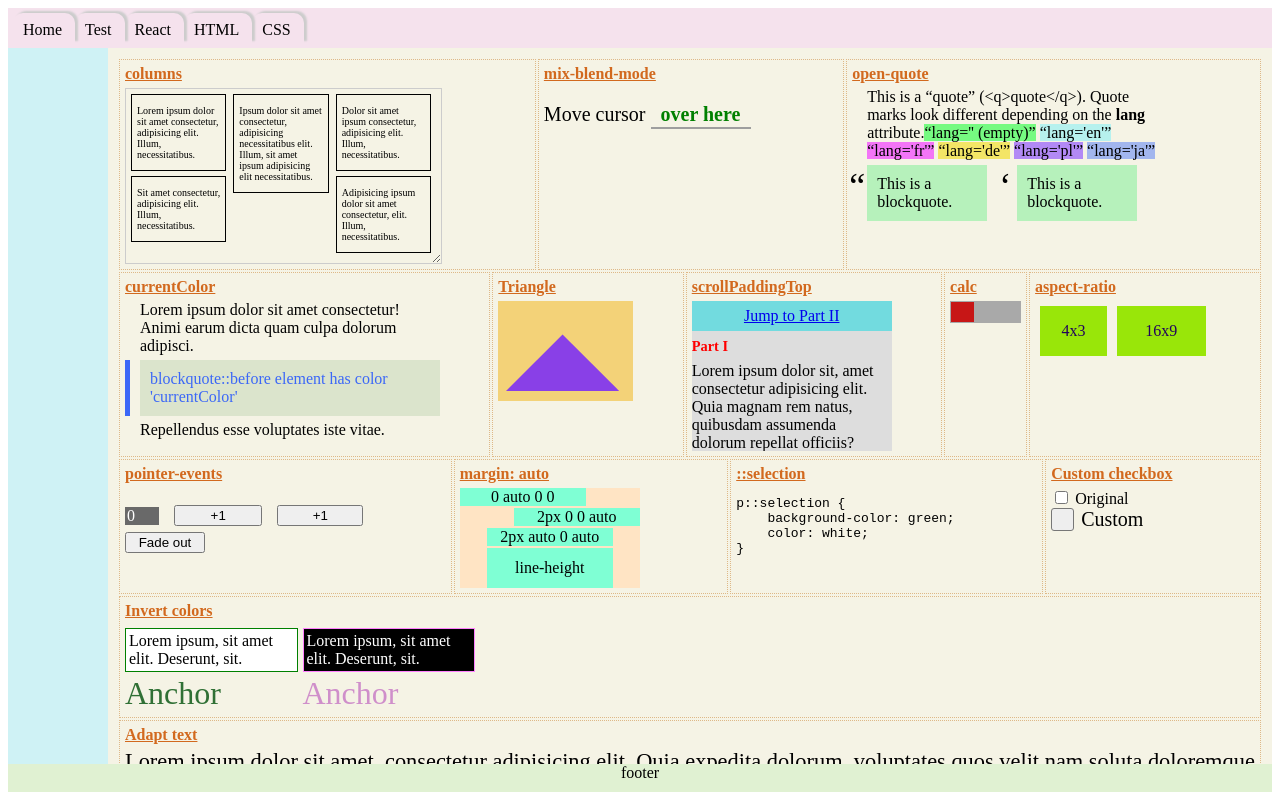
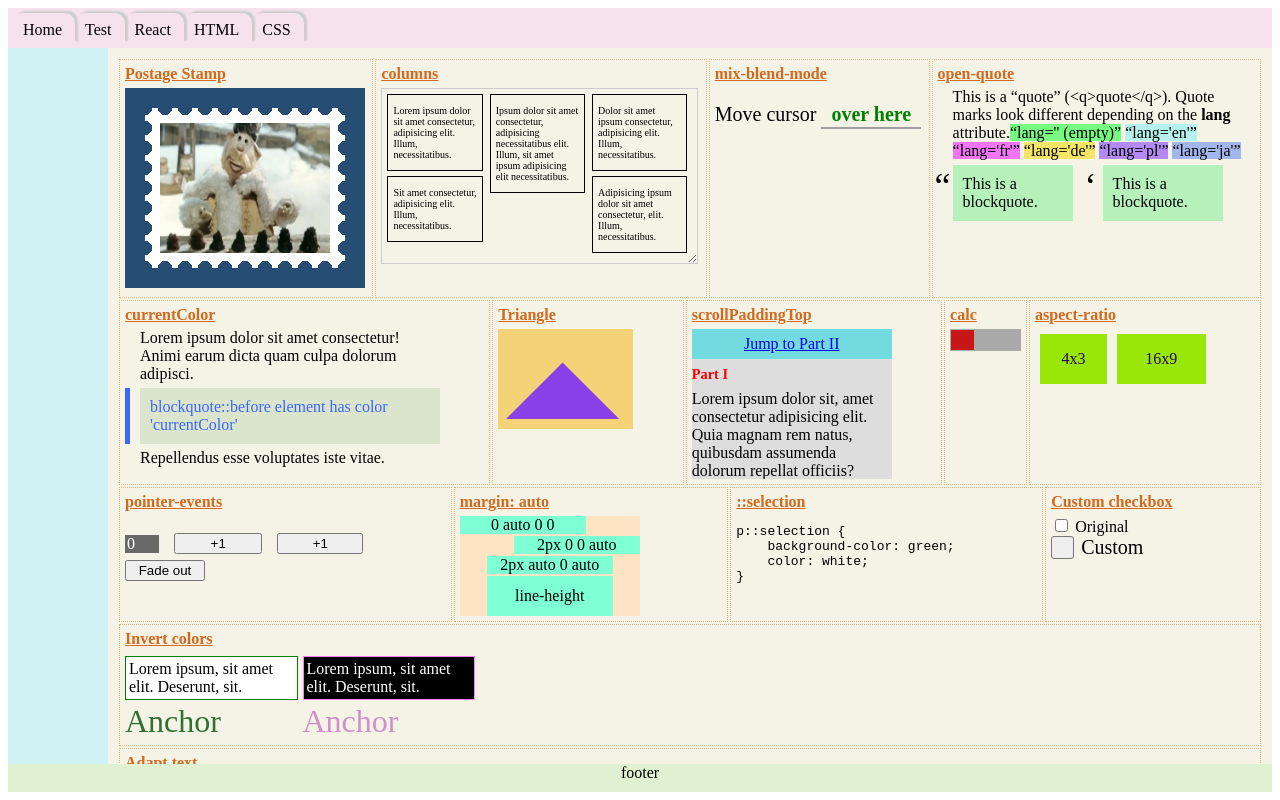
Before and after one commit to gh-prj/site, a React (Create React App) app: page /site/css_tricks in a window 1280 px wide. Built offline with nearby package versions, Linux system fonts and the light colour scheme; grey boxes are pictures that could not be loaded.

Commit message:
Add Postage Stamp

```diff
--- a/src/pages/css/Tricks/Tricks.module.scss
+++ b/src/pages/css/Tricks/Tricks.module.scss
@@ -603,6 +603,34 @@
       }
     }
 
+    div.stamp {
+      * {
+        margin: 0;
+        padding: 0;
+        box-sizing: border-box;
+      }
+      $clr: hsl(210, 50%, 30%);
+      display: inline-block;
+      padding: 20px;
+      background: $clr;
+      div {
+        position: relative;
+        width: 200px;
+        aspect-ratio: 5/4;
+        background: #fff radial-gradient($clr 0px, $clr 7px, transparent 7px);
+        background-size: 20px 20px;
+        background-position: -10px;
+        &::before {
+          content: "";
+          position: absolute;
+          background: url("1.png");
+          background-size: cover;
+          inset: 15px;
+          box-shadow: 0 0 0 5px #fff;
+        }
+      }
+    }
+
     div.test {
       display: block;
       width: 10px;
--- a/src/pages/css/Tricks/Tricks.tsx
+++ b/src/pages/css/Tricks/Tricks.tsx
@@ -9,6 +9,12 @@ const Tricks = () => {
 
     return (
         <div className={styles.container}>
+            <div>
+                <label>Postage Stamp</label>
+                <div className={styles.stamp}>
+                    <div></div>
+                </div>
+            </div>
             <div>
                 <label>columns</label>
                 <div className={styles.columns}>
```
Also changed, not shown: src/pages/css/Tricks/1.png (added).
